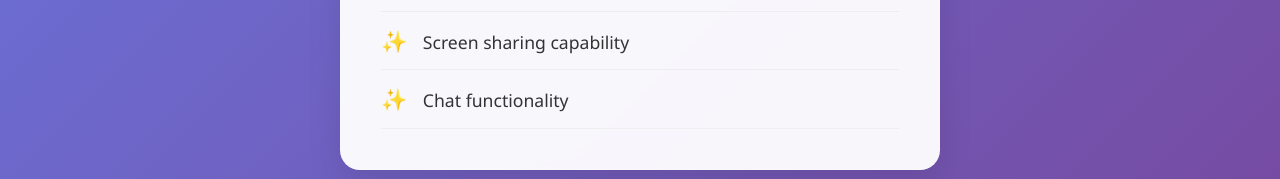
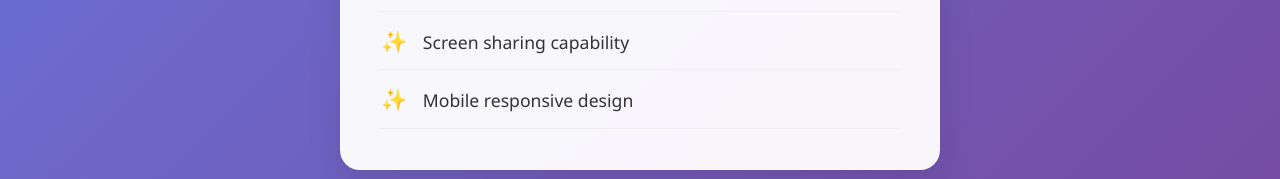
Before and after one commit to maha705/rural-classroom-sih2024, a website: page client/index.html in a window 1280 px wide. Shown: the part 847-1026 px from the top of the page. Drawn offline with Linux system fonts and the light colour scheme.

Commit message:
Update index.html

```diff
--- a/client/index.html
+++ b/client/index.html
@@ -34,7 +34,7 @@
                 <li>Teacher-student interaction</li>
                 <li>Multiple students support</li>
                 <li>Screen sharing capability</li>
-                <li>Chat functionality</li>
+                <li>Mobile responsive design</li>
             </ul>
         </div>
     </div>
```
